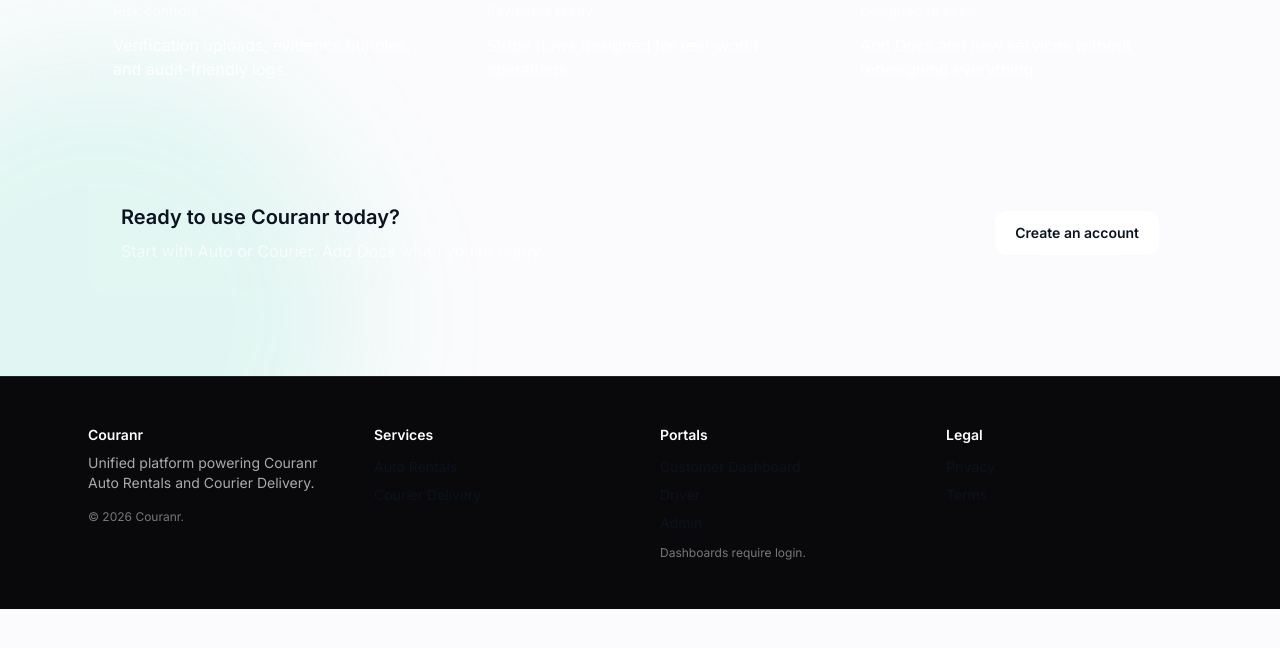
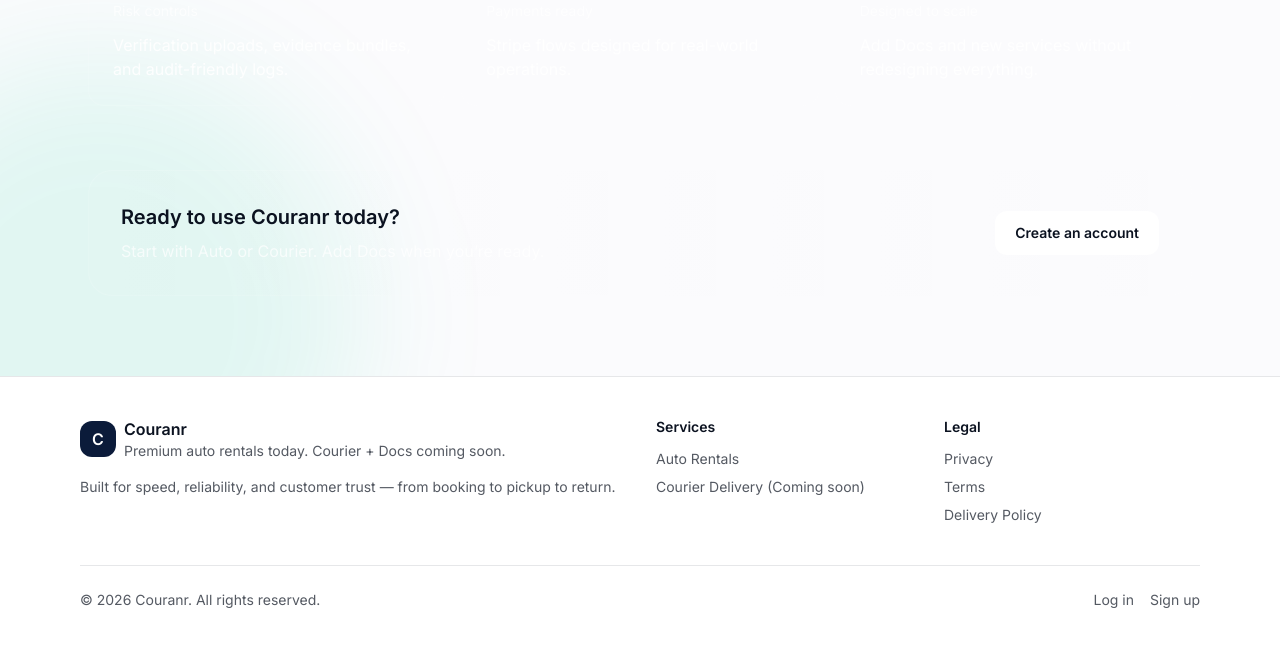
Before and after one commit to kkoly10/couranr-os, a Next.js app: page / in a window 1280 px wide. Shown: the part 1017-1665 px from the top of the page. Before the commit the page ends 1626 px from the top, so only its background shows below. Built offline with nearby package versions, Linux system fonts and the light colour scheme.

Commit message:
Update Footer.tsx

```diff
--- a/app/ui/Footer.tsx
+++ b/app/ui/Footer.tsx
@@ -2,41 +2,75 @@ import Link from "next/link";
 
 export default function Footer() {
   return (
-    <footer className="border-t border-white/10 bg-zinc-950">
-      <div className="mx-auto grid max-w-6xl gap-10 px-6 py-12 sm:grid-cols-2 lg:grid-cols-4">
+    <footer className="border-t border-[var(--border)] bg-[var(--surface)]">
+      <div className="mx-auto max-w-6xl px-4 py-10">
+        <div className="grid gap-8 md:grid-cols-4">
+          <div className="md:col-span-2">
+            <div className="flex items-center gap-2">
+              <span className="grid h-9 w-9 place-items-center rounded-xl bg-[var(--primary)] text-[var(--primary-contrast)] font-semibold">
+                C
+              </span>
               <div>
-          <div className="text-sm font-semibold text-white">Couranr</div>
-          <p className="mt-2 text-sm text-white/65">
-            Unified platform powering Couranr Auto Rentals and Courier Delivery.
-          </p>
-          <p className="mt-4 text-xs text-white/45">© {new Date().getFullYear()} Couranr.</p>
+                <div className="font-semibold">Couranr</div>
+                <div className="text-sm text-[var(--muted)]">
+                  Premium auto rentals today. Courier + Docs coming soon.
+                </div>
+              </div>
             </div>
 
-        <div>
-          <div className="text-sm font-semibold text-white">Services</div>
-          <div className="mt-3 flex flex-col gap-2 text-sm">
-            <Link className="text-white/65 hover:text-white" href="/auto">Auto Rentals</Link>
-            <Link className="text-white/65 hover:text-white" href="/courier">Courier Delivery</Link>
+            <div className="mt-4 text-sm text-[var(--muted)]">
+              Built for speed, reliability, and customer trust — from booking to
+              pickup to return.
             </div>
           </div>
 
           <div>
-          <div className="text-sm font-semibold text-white">Portals</div>
-          <div className="mt-3 flex flex-col gap-2 text-sm">
-            <Link className="text-white/65 hover:text-white" href="/dashboard">Customer Dashboard</Link>
-            <Link className="text-white/65 hover:text-white" href="/driver">Driver</Link>
-            <Link className="text-white/65 hover:text-white" href="/admin">Admin</Link>
-          </div>
-          <p className="mt-3 text-xs text-white/45">
-            Dashboards require login.
-          </p>
+            <div className="text-sm font-semibold">Services</div>
+            <ul className="mt-3 space-y-2 text-sm text-[var(--muted)]">
+              <li>
+                <Link className="hover:opacity-80" href="/auto">
+                  Auto Rentals
+                </Link>
+              </li>
+              <li>
+                <Link className="hover:opacity-80" href="/courier">
+                  Courier Delivery (Coming soon)
+                </Link>
+              </li>
+            </ul>
           </div>
 
           <div>
-          <div className="text-sm font-semibold text-white">Legal</div>
-          <div className="mt-3 flex flex-col gap-2 text-sm">
-            <Link className="text-white/65 hover:text-white" href="/privacy">Privacy</Link>
-            <Link className="text-white/65 hover:text-white" href="/terms">Terms</Link>
+            <div className="text-sm font-semibold">Legal</div>
+            <ul className="mt-3 space-y-2 text-sm text-[var(--muted)]">
+              <li>
+                <Link className="hover:opacity-80" href="/privacy">
+                  Privacy
+                </Link>
+              </li>
+              <li>
+                <Link className="hover:opacity-80" href="/terms">
+                  Terms
+                </Link>
+              </li>
+              <li>
+                <Link className="hover:opacity-80" href="/policy/delivery">
+                  Delivery Policy
+                </Link>
+              </li>
+            </ul>
+          </div>
+        </div>
+
+        <div className="mt-10 flex flex-col gap-3 border-t border-[var(--border)] pt-6 text-sm text-[var(--muted)] md:flex-row md:items-center md:justify-between">
+          <div>© {new Date().getFullYear()} Couranr. All rights reserved.</div>
+          <div className="flex gap-4">
+            <Link className="hover:opacity-80" href="/login">
+              Log in
+            </Link>
+            <Link className="hover:opacity-80" href="/signup">
+              Sign up
+            </Link>
           </div>
         </div>
       </div>
```
Lines whose indentation alone changed are shown as unchanged.
